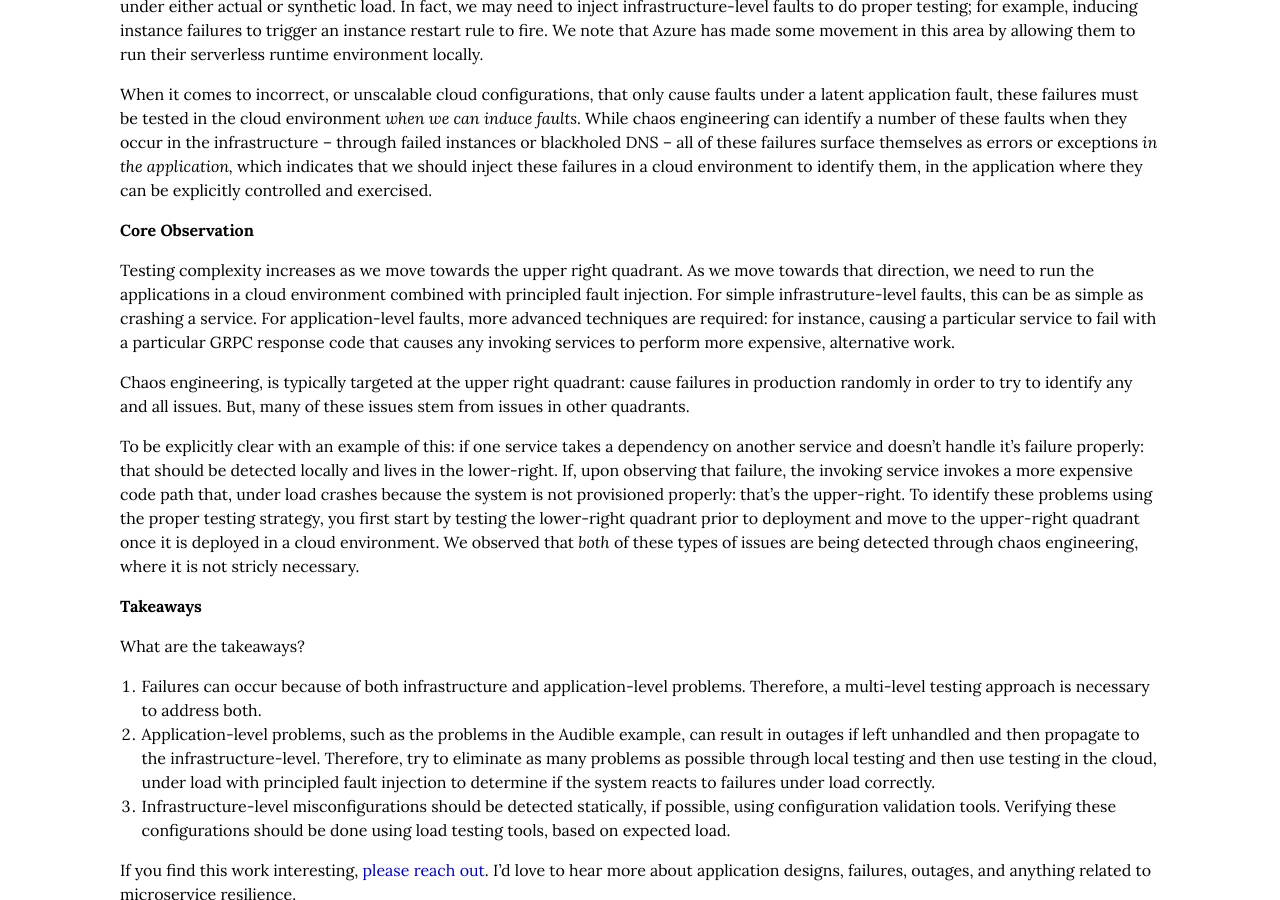
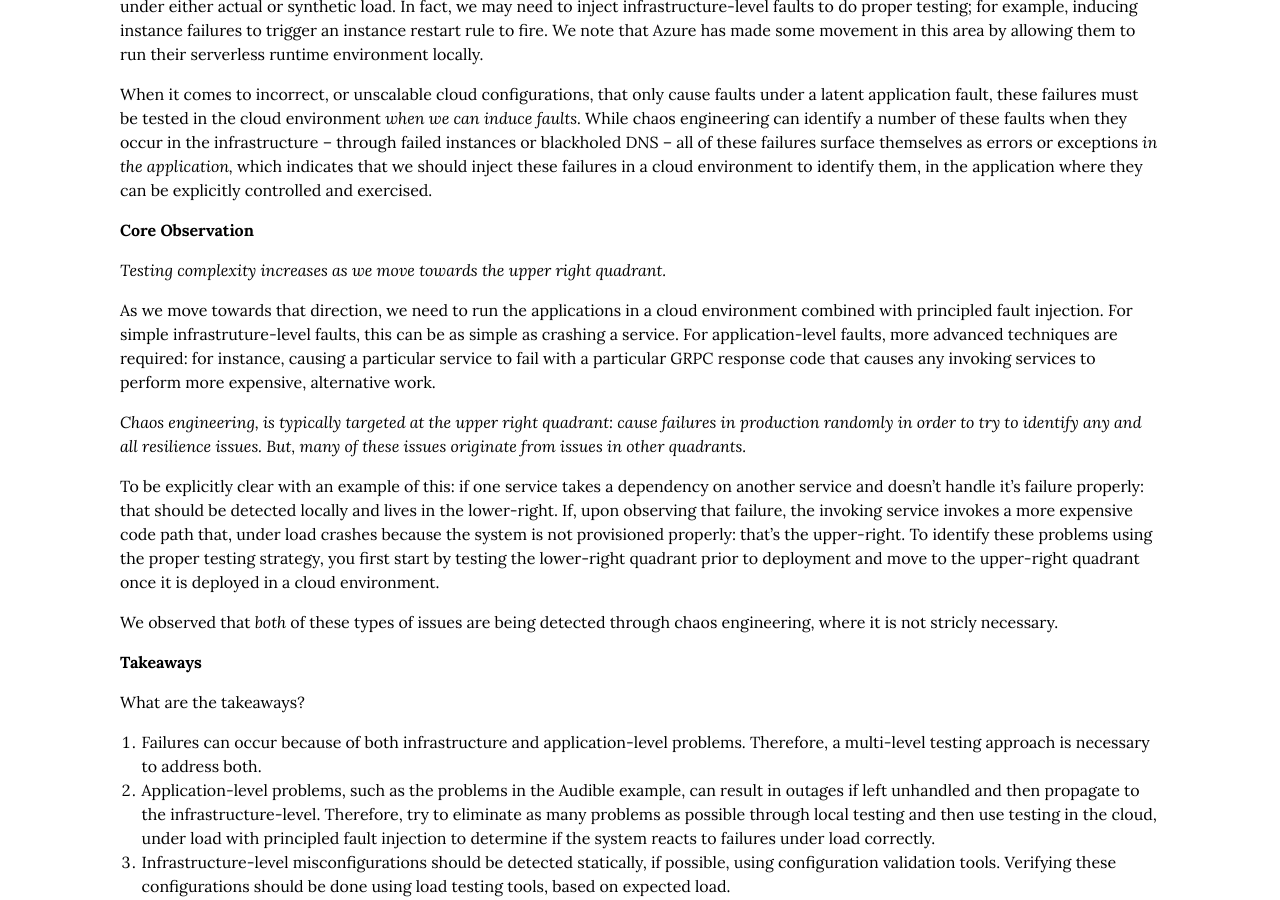
Before and after one commit to cmeiklejohn/cmeiklejohn.github.io, a Jekyll site: the page built from _posts/2022-03-19-understanding-faults.markdown, in a window 1280 px wide and 900 px high, scrolled down 6611 px. Built offline with Jekyll 4.4.1, drawn with Linux system fonts in a browser that asks for light colours; some web fonts are replaced.

Commit message:
prototype

```diff
--- a/_posts/2022-03-19-understanding-faults.markdown
+++ b/_posts/2022-03-19-understanding-faults.markdown
@@ -167,11 +167,15 @@ When it comes to incorrect, or unscalable cloud configurations, that only cause
 
 ## Core Observation
 
-Testing complexity increases as we move towards the upper right quadrant.  As we move towards that direction, we need to run the applications in a cloud environment combined with principled fault injection.  For simple infrastruture-level faults, this can be as simple as crashing a service.  For application-level faults, more advanced techniques are required: for instance, causing a particular service to fail with a particular GRPC response code that causes any invoking services to perform more expensive, alternative work.
+_Testing complexity increases as we move towards the upper right quadrant._
 
-Chaos engineering, is typically targeted at the upper right quadrant: cause failures in production randomly in order to try to identify any and all issues.  But, many of these issues stem from issues in other quadrants.
+As we move towards that direction, we need to run the applications in a cloud environment combined with principled fault injection.  For simple infrastruture-level faults, this can be as simple as crashing a service.  For application-level faults, more advanced techniques are required: for instance, causing a particular service to fail with a particular GRPC response code that causes any invoking services to perform more expensive, alternative work.
 
-To be explicitly clear with an example of this: if one service takes a dependency on another service and doesn't handle it's failure properly: that should be detected locally and lives in the lower-right.  If, upon observing that failure, the invoking service invokes a more expensive code path that, under load crashes because the system is not provisioned properly: that's the upper-right.  To identify these problems using the proper testing strategy, you first start by testing the lower-right quadrant prior to deployment and move to the upper-right quadrant once it is deployed in a cloud environment.  We observed that *both* of these types of issues are being detected through chaos engineering, where it is not stricly necessary.
+_Chaos engineering, is typically targeted at the upper right quadrant: cause failures in production randomly in order to try to identify any and all resilience issues.  But, many of these issues originate from issues in other quadrants._
+
+To be explicitly clear with an example of this: if one service takes a dependency on another service and doesn't handle it's failure properly: that should be detected locally and lives in the lower-right.  If, upon observing that failure, the invoking service invokes a more expensive code path that, under load crashes because the system is not provisioned properly: that's the upper-right.  To identify these problems using the proper testing strategy, you first start by testing the lower-right quadrant prior to deployment and move to the upper-right quadrant once it is deployed in a cloud environment.
+
+We observed that *both* of these types of issues are being detected through chaos engineering, where it is not stricly necessary.
 
 ## Takeaways
 
```
